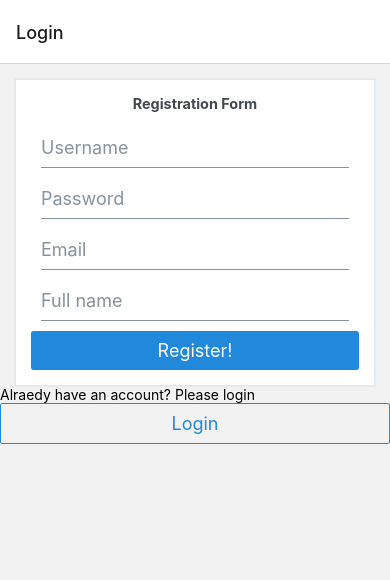
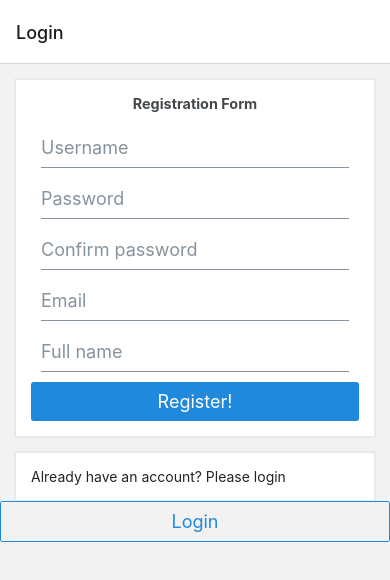
Before and after one commit to shaykandagor/Web-Based-Mobile-Apps23, a React Native app: screen /Login in a window 390 px wide. Both pictures are taken after a click on the button "Register". Shown: the top 580 px of the page. Built offline with nearby package versions, Linux system fonts and the light colour scheme.

Commit message:
reg and login form validation added

```diff
--- a/components/LoginForm.js
+++ b/components/LoginForm.js
@@ -3,7 +3,7 @@
 import AsyncStorage from '@react-native-async-storage/async-storage';
 import {useAuthentication} from '../hooks/ApiHooks';
 import {Controller, useForm} from 'react-hook-form';
-import {Button, Text, Input, Card} from '@rneui/themed';
+import {Button, Input, Card} from '@rneui/themed';
 
 const LoginForm = () => {
   const {setIsLoggedIn, setUser} = useContext(MainContext);
@@ -36,25 +36,21 @@
       <Card.Title>Login Form</Card.Title>
       <Controller
         control={control}
-        rules={{required: true, minLength: 3}}
+        rules={{required: {value: true, message: 'is required'}}}
         render={({field: {onChange, onBlur, value}}) => (
           <Input
             placeholder="Username"
             onBlur={onBlur}
             onChangeText={onChange}
             value={value}
+            errorMessage={errors.username && errors.username.message}
           />
         )}
         name="username"
       />
-      {/* TODO: Fix error messages for RNE components */}
-      {errors.username?.type === 'required' && <Text>is required</Text>}
-      {errors.username?.type === 'minLength' && (
-        <Text>min length is 3 characters</Text>
-      )}
       <Controller
         control={control}
-        rules={{required: true, minLength: 5}}
+        rules={{required: {value: true, message: 'is required'}}}
         render={({field: {onChange, onBlur, value}}) => (
           <Input
             placeholder="Password"
@@ -62,11 +58,11 @@
             onChangeText={onChange}
             value={value}
             secureTextEntry={true}
+            errorMessage={errors.password && errors.password.message}
           />
         )}
         name="password"
       />
-      {errors.password && <Text>Password (min. 5 chars) is required .</Text>}
       <Button title="Sign in!" onPress={handleSubmit(logIn)} />
     </Card>
   );
--- a/components/RegisterForm.js
+++ b/components/RegisterForm.js
@@ -1,7 +1,7 @@
 import React from 'react';
 import {useUser} from '../hooks/ApiHooks';
 import {Controller, useForm} from 'react-hook-form';
-import {Card, Button, Text, Input} from '@rneui/themed';
+import {Card, Button, Input} from '@rneui/themed';
 
 const RegisterForm = () => {
   // const {setIsLoggedIn} = useContext(MainContext);
@@ -9,14 +9,22 @@
   const {postUser, checkUsername} = useUser();
   const {
     control,
+    getValues,
     handleSubmit,
     formState: {errors},
   } = useForm({
-    defaultValues: {username: '', password: '', email: '', full_name: ''},
+    defaultValues: {
+      username: '',
+      password: '',
+      confirmPassword: '',
+      email: '',
+      full_name: '',
+    },
     mode: 'onBlur',
   });
 
   const register = async (registerData) => {
+    delete registerData.confirmPassword;
     console.log('Registering: ', registerData);
     try {
       // if (!(await checkUser())) return;
@@ -73,7 +81,7 @@
           pattern: {
             value: /(?=.*\p{Lu})(?=.*[0-9]).{5,} /u,
             message:
-              'min 5 characters, needs one numbers and one uppercase letter',
+              'Min 5 characters, needs one numbers and one uppercase letter',
           },
         }}
         render={({field: {onChange, onBlur, value}}) => (
@@ -90,7 +98,41 @@
       />
       <Controller
         control={control}
-        rules={{required: true}}
+        rules={{
+          validate: (value) => {
+            if (value === getValues('password')) {
+              return true;
+            } else {
+              return 'password does not match';
+            }
+          },
+        }}
+        render={({field: {onChange, onBlur, value}}) => (
+          <Input
+            placeholder="Confirm password"
+            onBlur={onBlur}
+            onChangeText={onChange}
+            value={value}
+            secureTextEntry={true}
+            errorMessage={
+              errors.confirmPassword && errors.confirmPassword.message
+            }
+          />
+        )}
+        name="confirmPassowrd"
+      />
+      <Controller
+        control={control}
+        rules={{
+          required: {
+            value: true,
+            message: 'Email is required',
+          },
+          pattern: {
+            value: /^[a-z0-9.-]{1,64}@[a-z0-9.-]{3,64}/u,
+            message: 'Must be a valid email',
+          },
+        }}
         render={({field: {onChange, onBlur, value}}) => (
           <Input
             placeholder="Email"
@@ -98,14 +140,16 @@
             onChangeText={onChange}
             value={value}
             autoCapitalize="none"
+            errorMessage={errors.email && errors.email.message}
           />
         )}
         name="email"
       />
-      {errors.email?.type === 'required' && <Text>is required</Text>}
       <Controller
         control={control}
-        rules={{minLength: 3}}
+        rules={{
+          minLength: {value: 3, message: 'Must be at least 3 characters'},
+        }}
         render={({field: {onChange, onBlur, value}}) => (
           <Input
             placeholder="Full name"
@@ -113,14 +157,11 @@
             onChangeText={onChange}
             value={value}
             autoCapitalize="words"
+            errorMessage={errors.full_name && errors.full_name.message}
           />
         )}
         name="full_name"
       />
-      {errors.full_name?.type === 'minLength' && (
-        <Text>min length is 3 characters</Text>
-      )}
-
       <Button title="Register!" onPress={handleSubmit(register)} />
     </Card>
   );
--- a/views/Login.js
+++ b/views/Login.js
@@ -3,7 +3,7 @@
   Keyboard,
   KeyboardAvoidingView,
   Platform,
-  Text,
+  ScrollView,
   TouchableOpacity,
 } from 'react-native';
 import PropTypes from 'prop-types';
@@ -12,12 +12,11 @@
 import {useUser} from '../hooks/ApiHooks';
 import LoginForm from '../components/LoginForm';
 import RegisterForm from '../components/RegisterForm';
-import {Button} from '@rneui/base';
+import {Button, Card, Text} from '@rneui/base';
 
 const Login = ({navigation}) => {
   const {setIsLoggedIn, setUser} = useContext(MainContext);
   const {getUserByToken} = useUser();
-
   const [toggleForm, setToggleForm] = useState(true);
 
   const checkToken = async () => {
@@ -39,16 +38,19 @@
   }, []);
 
   return (
+    <ScrollView>
       <TouchableOpacity onPress={() => Keyboard.dismiss()} activeOpacity={1}>
         <KeyboardAvoidingView
           behavior={Platform.OS === 'ios' ? 'padding' : 'height'}
         >
           {toggleForm ? <LoginForm /> : <RegisterForm />}
+          <Card>
             <Text>
               {toggleForm
                 ? 'No account yet? Please Register'
-            : 'Alraedy have an account? Please login'}
+                : 'Already have an account? Please login'}
             </Text>
+          </Card>
           <Button
             type="outline"
             title={toggleForm ? 'Register' : 'Login'}
@@ -58,6 +60,7 @@
           />
         </KeyboardAvoidingView>
       </TouchableOpacity>
+    </ScrollView>
   );
 };
 
```
Lines whose indentation alone changed are shown as unchanged.
